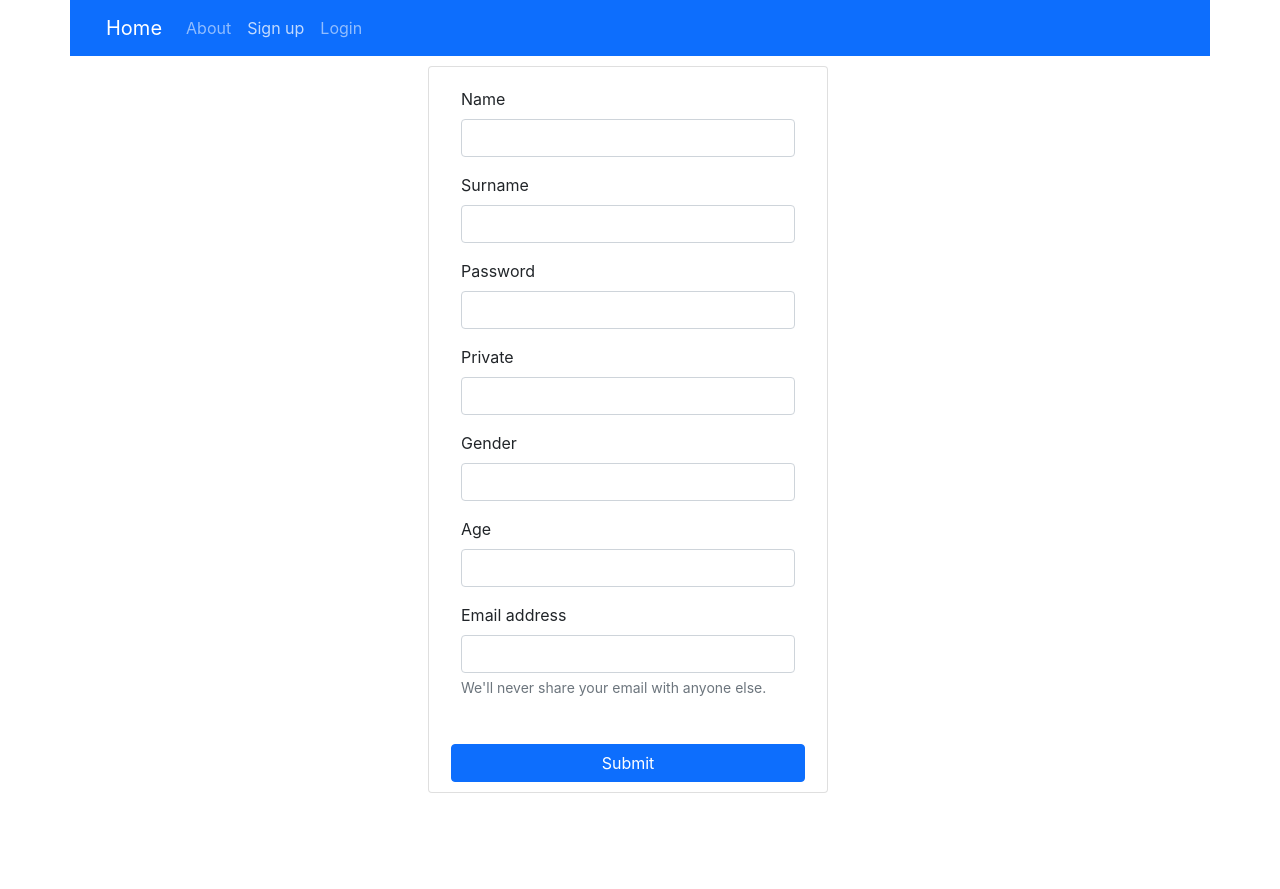
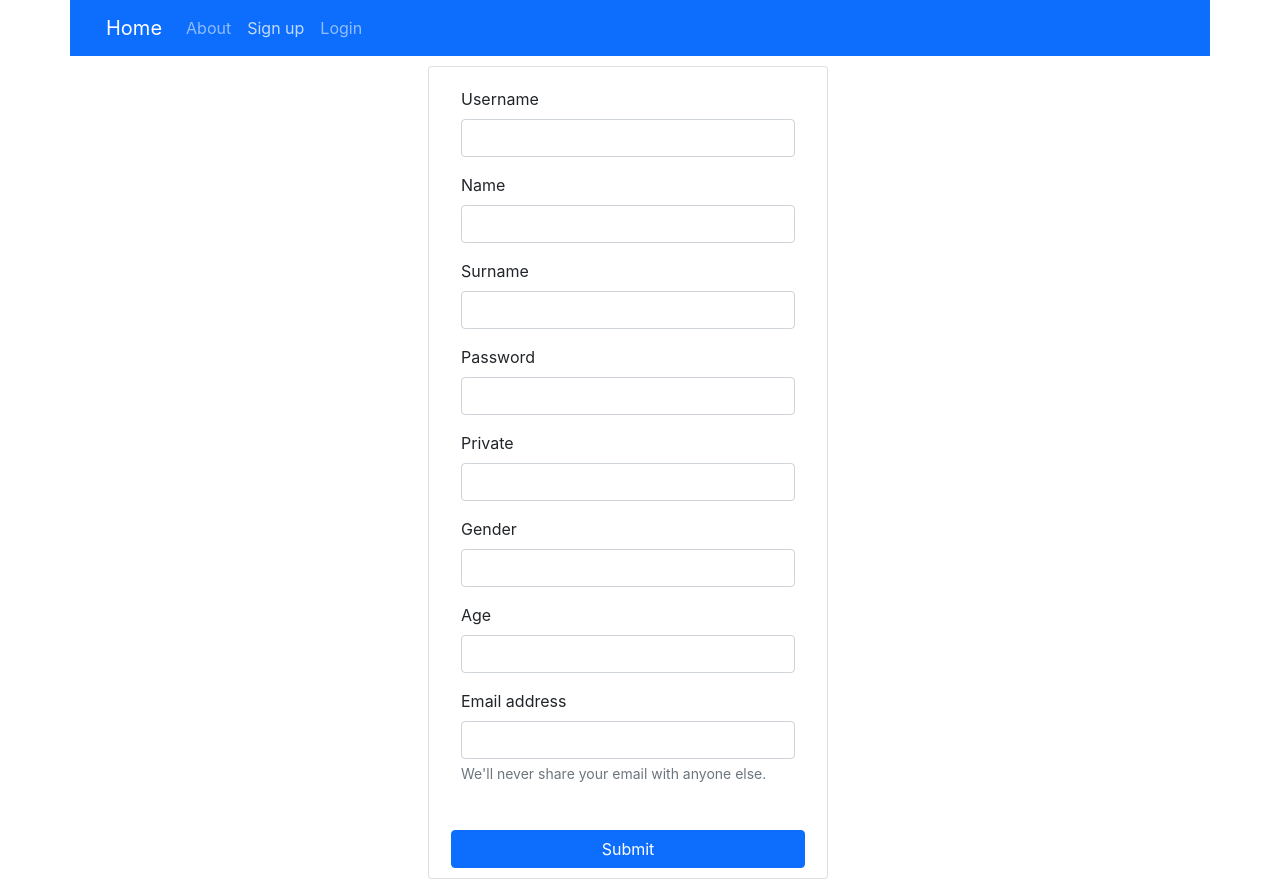
Before and after one commit to ahlinj/sports-events-finder, a React (Create React App) app in the folder front-end/: page / in a window 1280 px wide. Both pictures are taken after a click on the link "Sign up". Before the commit the page ends 803 px from the top, so only its background shows below. Built offline with nearby package versions, Linux system fonts and the light colour scheme.

Commit message:
added username field FE

```diff
--- a/front-end/src/CustomComponents/SignupView.js
+++ b/front-end/src/CustomComponents/SignupView.js
@@ -22,6 +22,7 @@ class SignupView extends React.Component
 
     QPostSignup=()=>{
         axios.post('http://88.200.63.148:5000/users/register',{
+          username:this.state.user.username,
           name:this.state.user.name,
           surname:this.state.user.surname,
           password:this.state.user.password,
@@ -44,6 +45,10 @@ class SignupView extends React.Component
     return(
 <div className="card" style={{width:"400px", marginLeft:"auto", marginRight:"auto", marginTop:"10px", marginBottom:"10px"}}>
 <form style={{margin:"20px"}} >
+  <div className="mb-3">
+    <label className="form-label">Username</label>
+    <input onChange={(e)=>this.QGetTextFromField(e)} name="username" type="text" className="form-control" id="exampleInputEmail1" aria-describedby="emailHelp"/>
+  </div>
   <div className="mb-3">
     <label className="form-label">Name</label>
     <input onChange={(e)=>this.QGetTextFromField(e)} name="name" type="text" className="form-control" id="exampleInputEmail1" aria-describedby="emailHelp"/>
```
